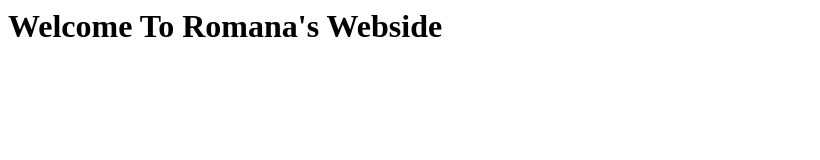
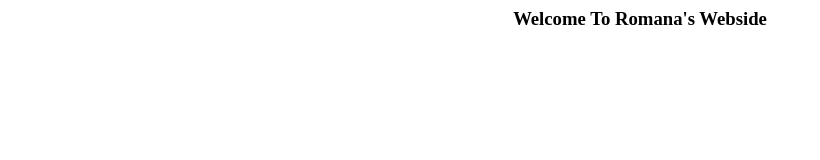
Before and after one commit to romanaafroz/romana, a plain HTML site: page index.html in a window 1280 px wide. Shown: the whole page, without its empty margins (0-820 px from the left). Drawn offline with Linux system fonts and the light colour scheme.

Commit message:
Update index.html

```diff
--- a/index.html
+++ b/index.html
@@ -3,6 +3,6 @@
 <title>Romana Git Page</title>
 </head>
 <body>
-<h1>Welcome To Romana's Webside</h1>
+  <center><h3>Welcome To Romana's Webside</h3></center>
 </body>
 </html>
```
